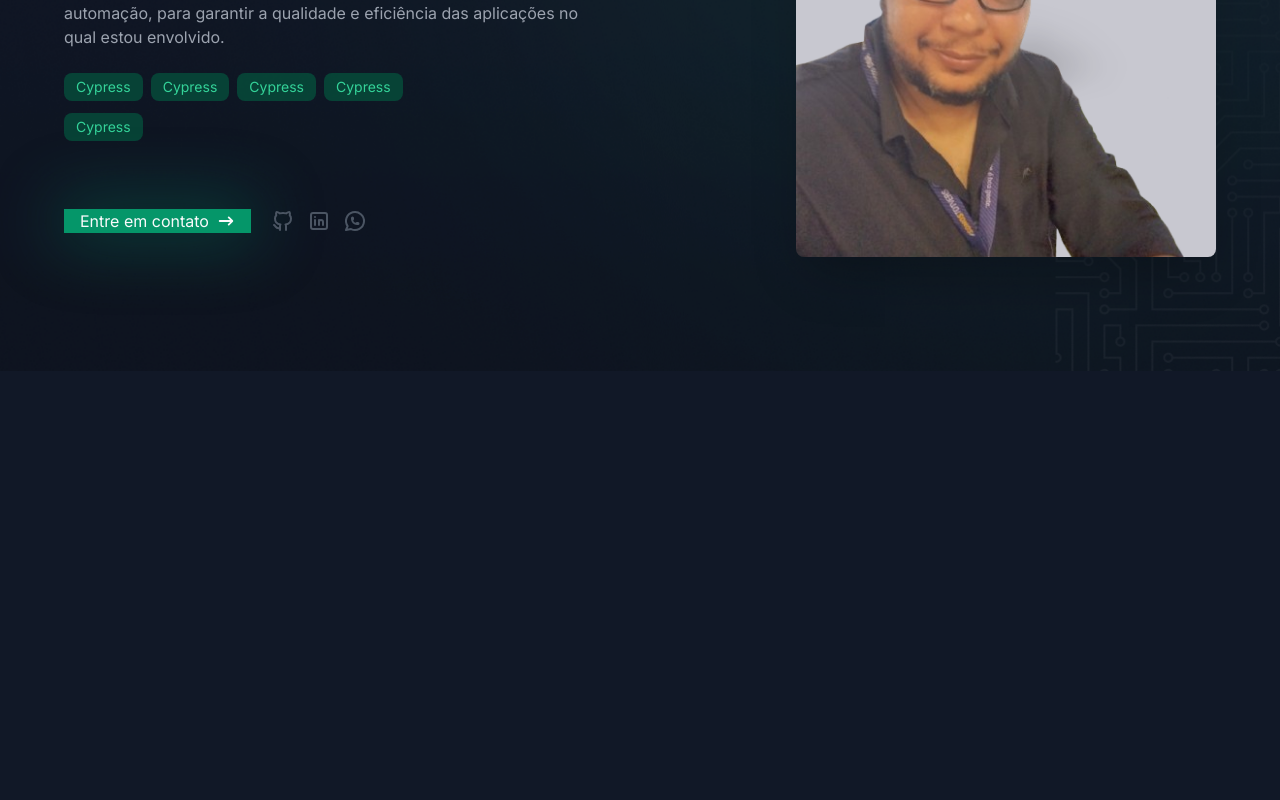
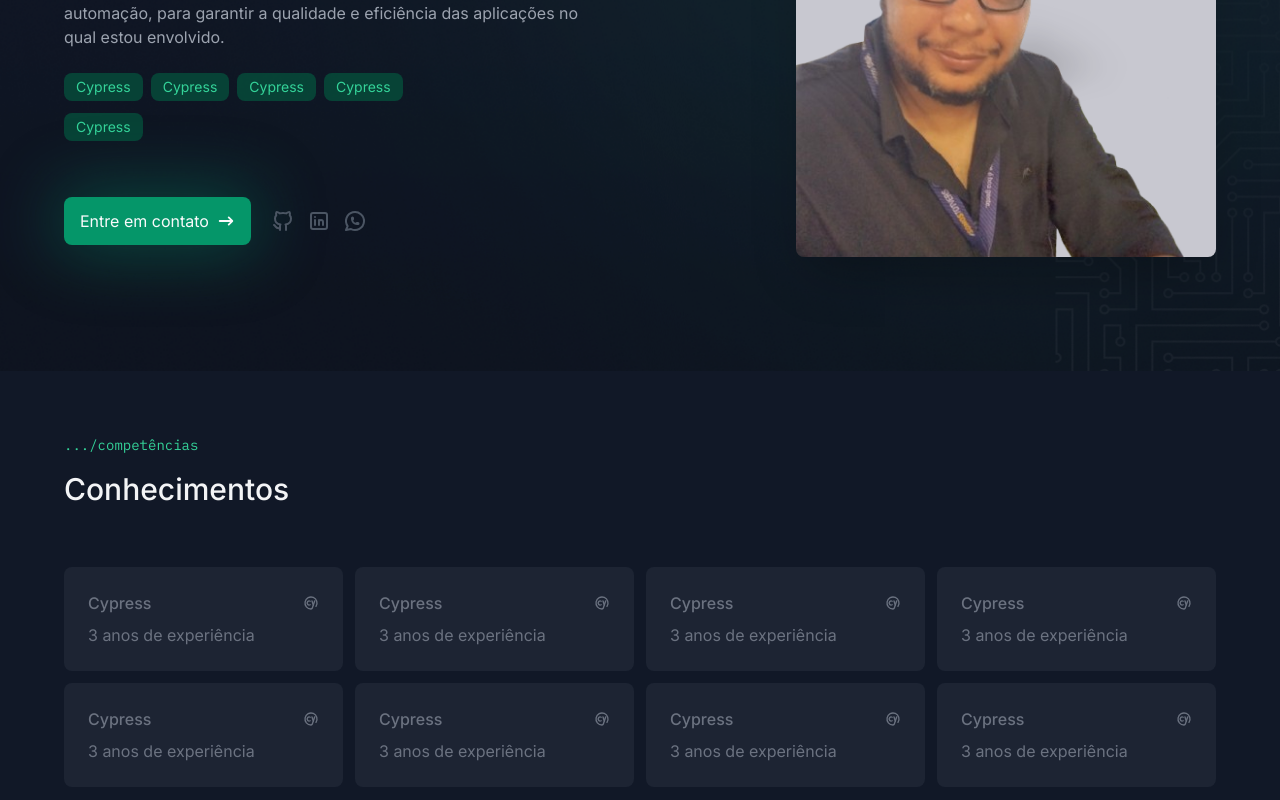
Before and after one commit to CristianoSFMothe/Portfolio, a Next.js app: page / in a window 1280 px wide. Shown: the part 384-1184 px from the top of the page. Before the commit the page ends 800 px from the top, so only its background shows below. Built offline with nearby package versions, Linux system fonts and the light colour scheme.

Commit message:
feat: initial knowledge page creation

```diff
--- a/app/components/button/index.tsx
+++ b/app/components/button/index.tsx
@@ -8,7 +8,7 @@
     <button
       {...props}
       className={cn(
-        "bg-emerald-600 py3 px-4 text-gray-50 flex items-center",
+        "bg-emerald-600 py-3 px-4 rounded-lg text-gray-50 flex items-center",
         "justify-center gap-2 hover:bg-emerald-500 transition-all disabled:opacity-50",
         className
       )}
--- /dev/null
+++ b/app/components/pages/known-techs/index.tsx
@@ -0,0 +1,24 @@
+import { TbBrandCypress } from "react-icons/tb";
+import { SectionTitle } from "../../section-title";
+import { KnowTech } from "./known-teck";
+
+export const KnownTechs = () => {
+  return (
+    <section className="container py-16">
+      <SectionTitle subtitle="competências" title="Conhecimentos" />
+
+      <div className="grid grid-cols-[repeat(auto-fit,minmax(264px,1fr))] gap-3 mt-[60px]">
+        {Array.from({ length: 8 }).map((_, index) => (
+          <KnowTech
+            key={index}
+            tech={{
+              icon: <TbBrandCypress />,
+              name: "Cypress",
+              startDate: "2022-03-01",
+            }}
+          />
+        ))}
+      </div>
+    </section>
+  );
+};
--- /dev/null
+++ b/app/components/pages/known-techs/known-teck.tsx
@@ -0,0 +1,34 @@
+import { cn } from "@/app/libs/utils";
+import { getRelativeTimeString } from "@/app/utils/get-relative-time";
+import { ReactNode } from "react";
+
+type KnownTechProps = {
+  tech: {
+    icon: ReactNode;
+    name: string;
+    startDate: string;
+  };
+};
+
+export const KnowTech = ({ tech }: KnownTechProps) => {
+  const relativeTime = getRelativeTimeString(
+    new Date(tech.startDate),
+    "pt-BR"
+  ).replace("há ", "");
+
+  return (
+    <div
+      className={cn(
+        "p-6 rounded-lg bg-gray-600/20 text-gray-500 flex flex-col",
+        "gap-2 hover:text-emerald-500 hover:bg-gray-600/30 transition-all"
+      )}
+    >
+      <div className="flex items-center justify-between">
+        <p className={`font-medium ${tech.name}`}>{tech.name}</p>
+        {tech.icon}
+      </div>
+
+      <span>{relativeTime} de experiência</span>
+    </div>
+  );
+};
--- /dev/null
+++ b/app/components/section-title/index.tsx
@@ -0,0 +1,20 @@
+import { cn } from "@/app/libs/utils";
+
+type SectionTitleProps = {
+  title: string;
+  subtitle: string;
+  className?: string;
+};
+
+export const SectionTitle = ({
+  title,
+  subtitle,
+  className,
+}: SectionTitleProps) => {
+  return (
+    <div className={cn("flex flex-col gap-4", className)}>
+      <span className="font-mono text-sm text-emerald-400">{`.../${subtitle}`}</span>
+      <h3 className="font-medium text-3xl">{title}</h3>
+    </div>
+  );
+};
--- a/app/page.tsx
+++ b/app/page.tsx
@@ -1,9 +1,11 @@
 import { HeroSection } from "./components/pages/home/hero-section";
+import { KnownTechs } from "./components/pages/known-techs";
 
 export default async function Home() {
   return (
     <>
       <HeroSection />
+      <KnownTechs />
     </>
   )
 }
--- /dev/null
+++ b/app/utils/get-relative-time.ts
@@ -0,0 +1,50 @@
+/**
+ * Convert a date to a relative time string, such as
+ * "a minute ago", "in 2 hours", "yesterday", "3 months ago", etc.
+ * using Intl.RelativeTimeFormat
+ */
+export function getRelativeTimeString(
+  date: Date | number,
+  lang = navigator.language,
+): string {
+  // Allow dates or times to be passed
+  const timeMs = typeof date === 'number' ? date : date.getTime()
+
+  // Get the amount of seconds between the given date and now
+  const deltaSeconds = Math.round((timeMs - Date.now()) / 1000)
+
+  // Array reprsenting one minute, hour, day, week, month, etc in seconds
+  const cutoffs = [
+    60,
+    3600,
+    86400,
+    86400 * 7,
+    86400 * 30,
+    86400 * 365,
+    Infinity,
+  ]
+
+  // Array equivalent to the above but in the string representation of the units
+  const units: Intl.RelativeTimeFormatUnit[] = [
+    'second',
+    'minute',
+    'hour',
+    'day',
+    'week',
+    'month',
+    'year',
+  ]
+
+  // Grab the ideal cutoff unit
+  const unitIndex = cutoffs.findIndex(
+    (cutoff) => cutoff > Math.abs(deltaSeconds),
+  )
+
+  // Get the divisor to divide from the seconds. E.g. if our unit is "day" our divisor
+  // is one day in seconds, so we can divide our seconds by this to get the # of days
+  const divisor = unitIndex ? cutoffs[unitIndex - 1] : 1
+
+  // Intl.RelativeTimeFormat do its magic
+  const rtf = new Intl.RelativeTimeFormat(lang, { numeric: 'auto' })
+  return rtf.format(Math.floor(deltaSeconds / divisor), units[unitIndex])
+}
```
